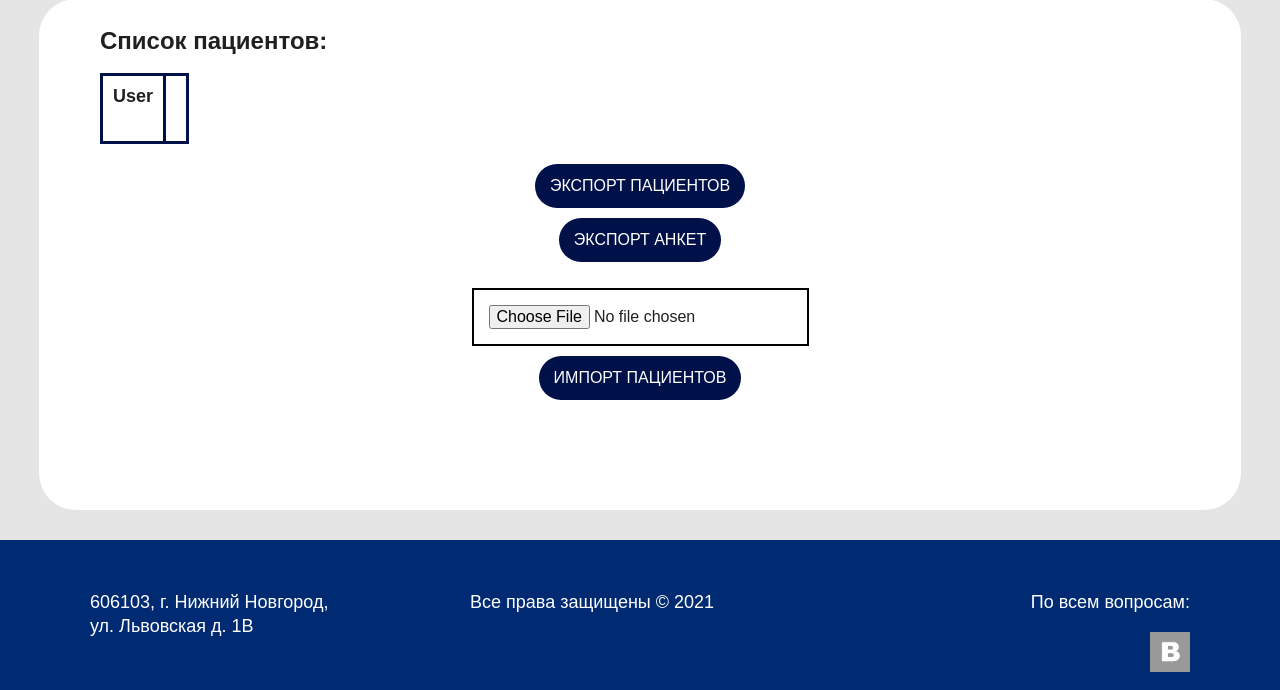
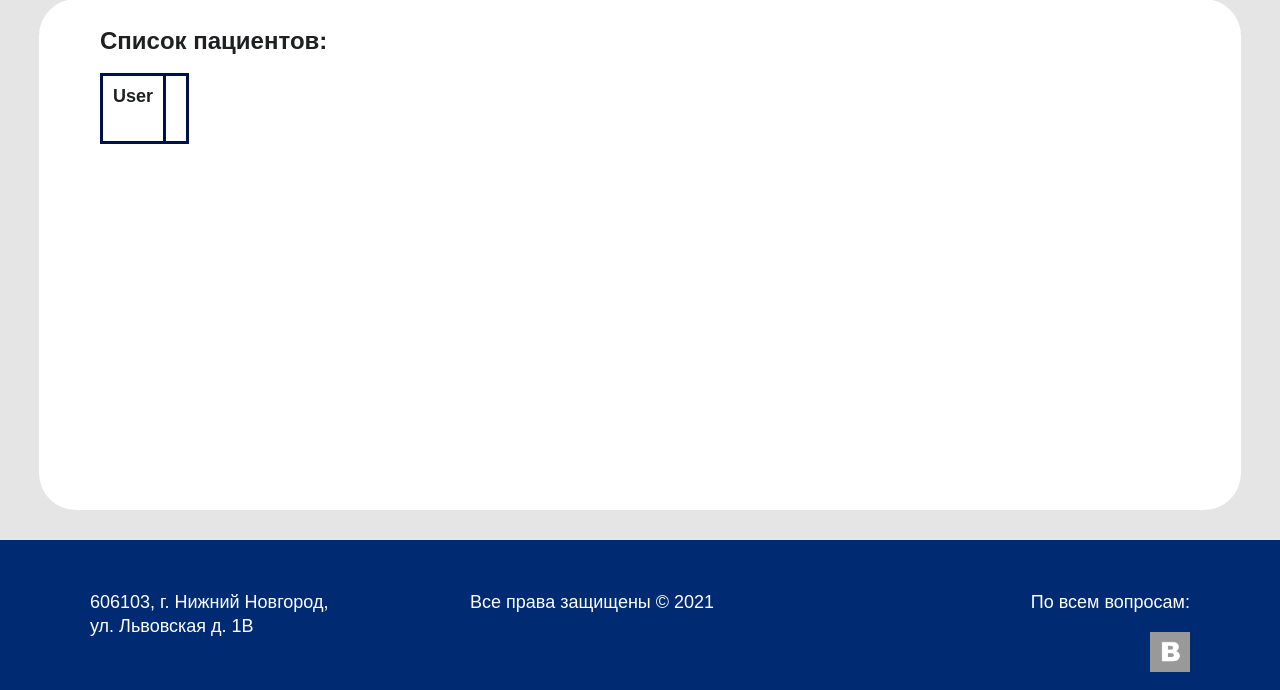
Before and after one commit to voluntary-project-team/observations_register, a Django app: template siteroot/observations_register/templates/patients.html in a window 1280 px wide. Shown: the part 331-1021 px from the top of the page. Run offline with Django 3.2, Linux system fonts and the light colour scheme; the template is opened without the code that fills it: most values are stand-ins (such as "Sample title", 1, 10 or a date in 2020).

Commit message:
Added an exporter role

```diff
--- a/siteroot/observations_register/templates/patients.html
+++ b/siteroot/observations_register/templates/patients.html
@@ -47,16 +47,28 @@
     </div>
 
     <div class="button-many">
-        <a href="{% url 'export_patient' %}" class='btn btn-blue'>Экспорт Пациентов</a>
-        <a href="{% url 'export_questionnaire' %}" class='btn btn-blue'>Экспорт Анкет</a>
+        {% for group_for in request.user.groups.all %} {% if group_for.name == 'Exporters' %}
+        <a href="{% url 'export_patient' %}" class='btn btn-blue'>Экспорт данных пациентов</a>
+        <a href="{% url 'export_questionnaire' %}" class='btn btn-blue'>Экспорт анкет</a>
+        {% endif %}
+        {% endfor %}
         <form method="POST" action="{% url 'import_patient' %}" enctype="multipart/form-data"> {% csrf_token %}
     </form>
     </div>
 
+    {% for group_for in request.user.groups.all %} {% if group_for.name == 'Operators' %}
     <div class="import">
         <input type="file" name="patient_file" class='input-menu'> <br>
-        <button type="submit" class='btn btn-blue'>Импорт Пациентов</button>
+        <button type="submit" class='btn btn-blue'>Импорт данных пациентов</button>
     </div>
+
+    <form method="POST" action="{% url 'import_questionnaire' %}" enctype="multipart/form-data" class="import"> {% csrf_token %}
+        <input type="file" name="questionnaire_file" class='input-menu'> <br>
+        <button type="submit" class='btn btn-blue'>Импорт Анкет</button>
+    </form>
+    {% endif %}
+    {% endfor %}
+
 </div>
 
 <script>
--- a/siteroot/observations_register/urls.py
+++ b/siteroot/observations_register/urls.py
@@ -14,7 +14,7 @@ urlpatterns = [
     path('medical_card/<patient_id>/create-questionnaire', CreateQuestionnaire.as_view(), name='create-questionnaire'),
     path('delete-questionnaire/<patient_id>/<questionnaire_id>', delete_questionnaire, name='delete-questionnaire'),
     path('export-patient',  PatientExportView.as_view(), name='export_patient'),
-    path('expor-questionnaire',  QuestionnaireExportView.as_view(), name='export_questionnaire'),
+    path('export-questionnaire',  QuestionnaireExportView.as_view(), name='export_questionnaire'),
     path('import-patient', import_patient, name='import_patient'),
     path('import-questionnare', import_questionnaire, name='import_questionnaire'),
 ]
--- a/siteroot/observations_register/views.py
+++ b/siteroot/observations_register/views.py
@@ -80,6 +80,7 @@ class PatientUpdateView(SuccessMessageMixin, UpdateView):
         patient = get_object_or_404(Patient, id=patient_id)
         return patient
 
+
 class CreateQuestionnaire(SuccessMessageMixin, CreateView):
     ''' Display patients information '''
     model = Questionnaire
```
Also changed, not shown: siteroot/observations_register/models.py (+10 -1 lines), siteroot/observations_register/templates/medical-card.html (+8 -9 lines), siteroot/observations_register/migrations/0015_auto_20210831_1731.py (added), siteroot/observations_register/migrations/0016_auto_20210904_2325.py (added), siteroot/observations_register/migrations/0017_auto_20210904_2331.py (added), siteroot/observations_register/static/css/observations_register.css (line endings or trailing spaces).
